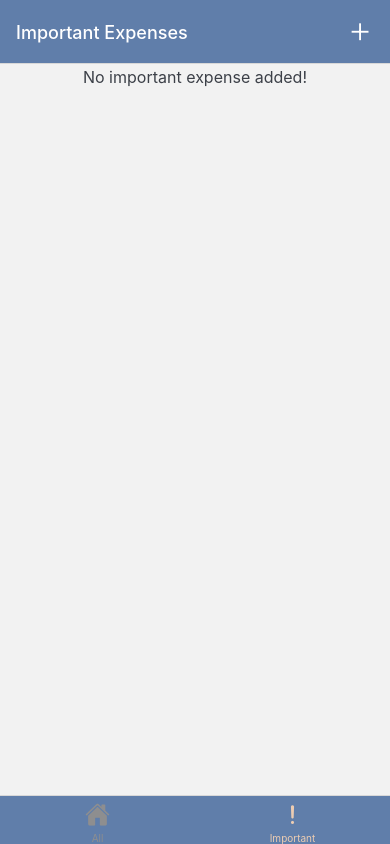
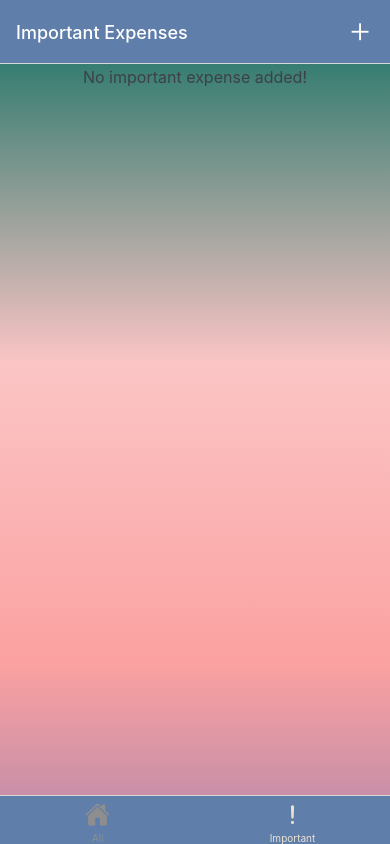
Before and after one commit to SkylarZhuo/Expense_Mobile_App, a React Native app in the folder expenseApp/: screen /ImportantExpenses in a window 390 px wide. Built offline with nearby package versions, Linux system fonts and the light colour scheme; no server answers; the database is empty.

Commit message:
edit colors

```diff
--- a/expenseApp/App.js
+++ b/expenseApp/App.js
@@ -25,7 +25,7 @@ function ExpenseOverview() {
         headerStyle: { backgroundColor: GlobalStyles.colors.LightBlue },
         headerTintColor: "white",
         tabBarStyle: { backgroundColor: GlobalStyles.colors.LightBlue },
-        tabBarActiveTintColor: GlobalStyles.colors.LightColor80,
+        tabBarActiveTintColor: GlobalStyles.colors.LightColor20,
         headerRight: () => (
           <AddButton
             icon="add"
--- a/expenseApp/app.json
+++ b/expenseApp/app.json
@@ -10,6 +10,7 @@
       "image": "./assets/splash.png",
       "resizeMode": "contain",
       "backgroundColor": "#ffffff"
+
     },
     "updates": {
       "fallbackToCacheTimeout": 0
--- a/expenseApp/components/ExpenseOutput/ExpensesItem.js
+++ b/expenseApp/components/ExpenseOutput/ExpensesItem.js
@@ -36,7 +36,8 @@ const styles = StyleSheet.create({
   container: {
     padding: 12,
     margin: 12,
-    backgroundColor: GlobalStyles.colors.LightBlue,
+    backgroundColor: GlobalStyles.colors.backgroundColor5,
+
     flexDirection: "row",
     justifyContent: "space-between",
     borderRadius: 6,
@@ -46,7 +47,7 @@ const styles = StyleSheet.create({
     shadowOpacity: 0.4,
   },
   textContainer: {
-    color: GlobalStyles.colors.LightColor20,
+    color:'white'
   },
   descriptionContainer: {
     fontSize: 16,
--- /dev/null
+++ b/expenseApp/components/UI/GradientColor.js
@@ -0,0 +1,27 @@
+import { View, Text, StyleSheet } from "react-native";
+import React from "react";
+import { LinearGradient } from "expo-linear-gradient";
+import { GlobalStyles } from "../../constants/color";
+export default function GrandientColor() {
+  return (
+    <LinearGradient
+      colors={[
+        GlobalStyles.colors.backgroundColor1,
+        GlobalStyles.colors.backgroundColor2,
+        GlobalStyles.colors.backgroundColor3,
+        GlobalStyles.colors.backgroundColor4,
+      ]}
+      style={styles.background}
+    />
+  );
+}
+
+const styles = StyleSheet.create({
+  background: {
+    position: "absolute",
+    left: 0,
+    right: 0,
+    top: 0,
+    height: 900,
+  },
+});
--- a/expenseApp/constants/color.js
+++ b/expenseApp/constants/color.js
@@ -12,6 +12,12 @@ export const GlobalStyles={
         primaryDark: '#2C3333',
         AttentionColor:"#E0144C",
         AttentionColorLight:"#F8C4B4",
+        backgroundColor:"#FAD6A5",
+        backgroundColor1:"#377D71",
+        backgroundColor2:"#FBC5C5",
+        backgroundColor3:"#FBA1A1",
+        backgroundColor4:"#8879B0",
+        backgroundColor5:"#3E6D9C"
 
     }
 }
--- a/expenseApp/package.json
+++ b/expenseApp/package.json
@@ -20,7 +20,8 @@
     "react-native": "0.69.6",
     "react-native-dotenv": "^3.3.1",
     "react-native-safe-area-context": "4.3.1",
-    "react-native-screens": "~3.15.0"
+    "react-native-screens": "~3.15.0",
+    "expo-linear-gradient": "~11.4.0"
   },
   "devDependencies": {
     "@babel/core": "^7.12.9"
--- a/expenseApp/screens/AllExpensesScreen.js
+++ b/expenseApp/screens/AllExpensesScreen.js
@@ -1,11 +1,13 @@
-import { View, Text } from "react-native";
+import { View, Text, StyleSheet } from "react-native";
 import React, { useContext } from "react";
 import ExpensesOutput from "../components/ExpenseOutput/ExpensesOutput";
 import { ExpensesContext } from "../stores/expenses_context";
 import { useState } from "react";
 import { useEffect } from "react";
-import {collection,onSnapshot} from 'firebase/firestore'
-import {firestore} from "../firebase/firebase_setup"
+import { collection, onSnapshot } from "firebase/firestore";
+import { firestore } from "../firebase/firebase_setup";
+import { GlobalStyles } from "../constants/color";
+import GrandientColor from "../components/UI/GradientColor";
 
 export default function AllExpensesScreen() {
   const [expense, setExpense] = useState([]);
@@ -29,21 +31,27 @@ export default function AllExpensesScreen() {
     return unsubscribe;
   }, []);
 
+  // const expensesCtx = useContext(ExpensesContext);
 
-  const expensesCtx = useContext(ExpensesContext);
-
-  const onComfirmHandler = () => {
-    expensesCtx.addExpense({ description: "TextTextTest!!!", amount: 1999 });
-    navigation.goBack();
-  };
-
+  // const onComfirmHandler = () => {
+  //   expensesCtx.addExpense({ description: "TextTextTest!!!", amount: 1999 });
+  //   navigation.goBack();
+  // };
 
   return (
-
-    <ExpensesOutput
-    expenses={expense}
-    expensesPeriod="Total"
-    fallbackText="No expense found!!"
-  />
+    <View>
+      <GrandientColor />
+      <ExpensesOutput
+        expenses={expense}
+        expensesPeriod="Total"
+        fallbackText="No expense found!!"
+      />
+    </View>
   );
 }
+
+const styles = StyleSheet.create({
+  container: {
+    backgroundColor: GlobalStyles.colors.backgroundColor,
+  },
+});
--- a/expenseApp/screens/ImportantExpensesScreen.js
+++ b/expenseApp/screens/ImportantExpensesScreen.js
@@ -1,13 +1,13 @@
-import { View, Text } from 'react-native'
-import React, { useContext } from 'react'
-import ExpensesOutput from '../components/ExpenseOutput/ExpensesOutput'
-import { ExpensesContext } from '../stores/expenses_context';
-import { useState } from 'react';
-import { useEffect } from 'react';
-import {collection,onSnapshot} from 'firebase/firestore'
-import {firestore} from "../firebase/firebase_setup"
+import { View, Text } from "react-native";
+import React, { useContext } from "react";
+import ExpensesOutput from "../components/ExpenseOutput/ExpensesOutput";
+import { ExpensesContext } from "../stores/expenses_context";
+import { useState } from "react";
+import { useEffect } from "react";
+import { collection, onSnapshot } from "firebase/firestore";
+import { firestore } from "../firebase/firebase_setup";
+import GrandientColor from "../components/UI/GradientColor";
 export default function ImportantExpensesScreen() {
-
   const [expense, setExpense] = useState([]);
   useEffect(() => {
     const unsubscribe = onSnapshot(
@@ -29,10 +29,9 @@ export default function ImportantExpensesScreen() {
     return unsubscribe;
   }, []);
 
-  const importantExpenses = expense.filter((exp)=>{
+  const importantExpenses = expense.filter((exp) => {
     return exp.isImportant;
-
-  })
+  });
   // const expensesCtx = useContext(ExpensesContext);
 
   // const importantExpenses = expensesCtx.expenses.filter((expense)=>{
@@ -40,6 +39,13 @@ export default function ImportantExpensesScreen() {
 
   // })
   return (
-    <ExpensesOutput expenses={importantExpenses} expensesPeriod='Important expense' fallbackText='No important expense added!'/>
-  )
+    <View>
+      <GrandientColor />
+      <ExpensesOutput
+        expenses={importantExpenses}
+        expensesPeriod="Important expense"
+        fallbackText="No important expense added!"
+      />
+    </View>
+  );
 }
```
Also changed, not shown: 1 other file (tests, documents, lock files or other folders).
